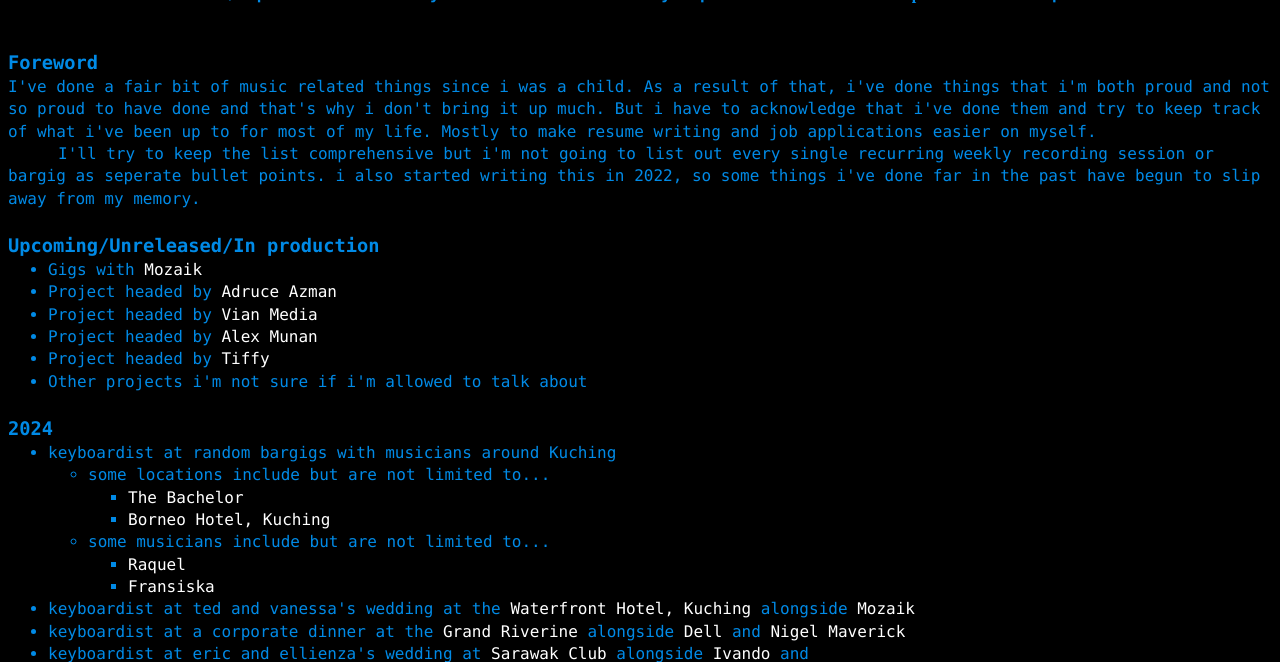
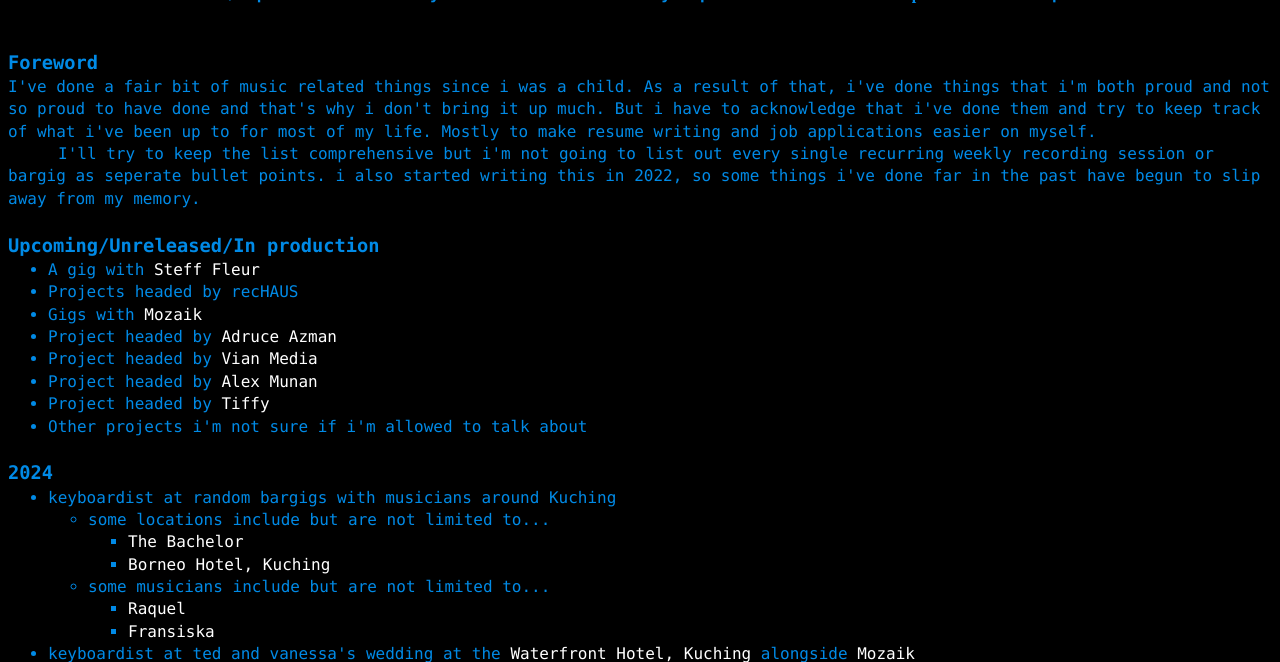
Before and after one commit to a-erfan-aa/a-erfan-aa.github.io, a Jekyll site: the page built from things-i-make/music-comprehensive.html, in a window 1280 px wide and 900 px high, scrolled down 350 px, cut to the strip 0-662 px from the top of the window. Built offline with Jekyll 4.4.1, drawn with Linux system fonts in a browser that asks for light colours; some of the changed text lies outside the part shown.

Commit message:
Add upcoming items to music-comprehensive.html
Also update lastChanged

```diff
--- a/things-i-make/music-comprehensive.html
+++ b/things-i-make/music-comprehensive.html
@@ -57,6 +57,8 @@
 <div>
 	<h3>Upcoming/Unreleased/In production</h3>
 	<ul>
+		<li>A gig with {% include people/steff.html %}</li>
+		<li>Projects headed by {% include people/rechaus.html %}</li>
 		<li>Gigs with {% include people/mozek.html %}</li>
 		<li>Project headed by {% include people/adruce.html %}</li>
 		<li>Project headed by {% include people/vianmedia.html %}</li>
```
Also changed, not shown: other parts of things-i-make/music-comprehensive.html (+1 -1 lines).
